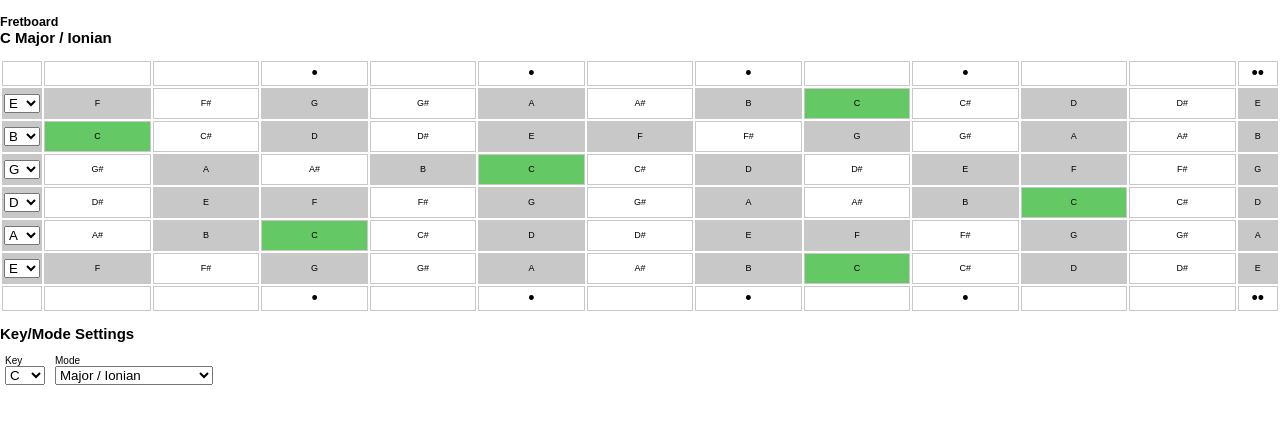
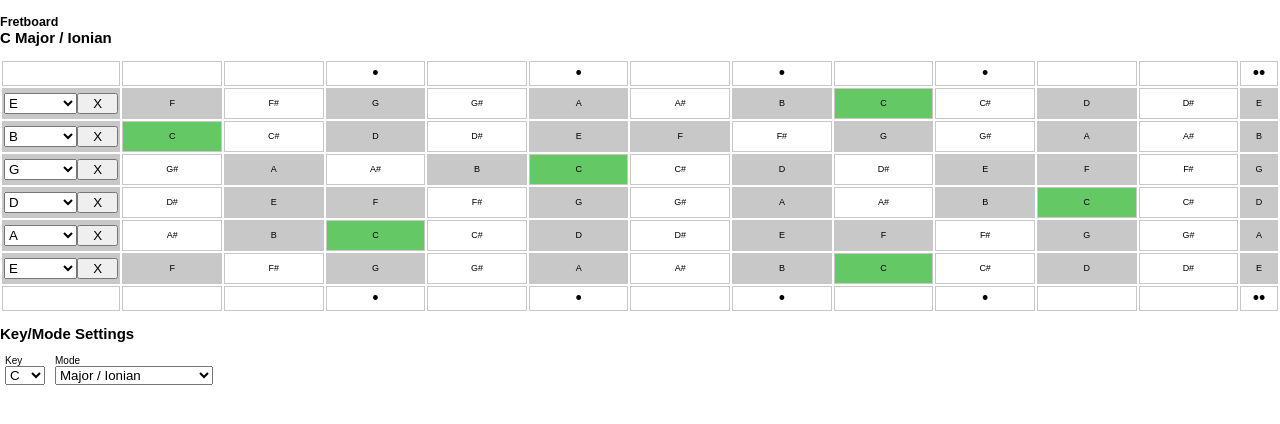
Before and after one commit to samhain13/fretscale-view, a React (Create React App) app: page / in a window 1280 px wide. Shown: the top 424 px of the page. Built offline with nearby package versions, Linux system fonts and the light colour scheme.

Commit message:
added remove tuning method; buggy

```diff
--- a/src/index.css
+++ b/src/index.css
@@ -17,6 +17,16 @@ body {
     display: inline-block;
     padding: 0px 5px;
 }
+.tuner-form {
+    display: flex;
+    width: 100%;
+}
+.tuner-form > select {
+    flex-grow: 2;
+}
+.tuner-form > input {
+    flex-grow: 1;
+}
 
 #fretboard table {
     font-size: 0.9em;
@@ -30,7 +40,6 @@ body {
     height: 3em;
     width: 3em;
 }
-#fretboard td:first-child,
 #fretboard td:last-child {
     width: 1em;
 }
@@ -38,6 +47,3 @@ body {
     font-size: 2em;
     height: 1em;
 }
-#fretboard td select {
-    width: 100%;
-}
--- a/src/index.js
+++ b/src/index.js
@@ -63,27 +63,38 @@ class Fretboard extends React.Component {
     renderTuner(pitch_name, fret_index, index) {
         let true_index = this.props.app.state.tuning.length - index - 1;
         return(
-            <form action="." method="get">
-                <select id={'tuner' + fret_index} name="tuner">
+            <form action="." method="get" className="tuner-form">
+                <select
+                    id={'tuner' + true_index}
+                    name="tuner"
+                    defaultValue={pitch_name}
+                >
                 {PITCH_NAMES.map((name, pitch_index) =>
                     <option
                         key={pitch_index}
-                        selected={(name === pitch_name) ? 'selected' : false}
                         onClick={
-                            () =>
-                            this.props.app.applyTuning(true_index, name)
+                            () => this.props.app.applyTuning(true_index, name)
                         }
                     >
                         {name}
                     </option>
                 )}
                 </select>
+                <input
+                    type="button"
+                    value="X"
+                    onClick={
+                        () => this.props.app.removeTuning(true_index)
+                    }
+                />
             </form>
         );
     }
 
     render() {
         let strings = this.props.app.state.tuning.slice().reverse();
+        console.log(strings);
+
         return(
             <section id="fretboard">
                 <h2>
@@ -112,8 +123,8 @@ class KeyModeSettings extends React.Component {
             <section id="key-settings">
                 <h2>Key/Mode Settings</h2>
                 <form action="." method="get">
-                    <div class="form-group">
-                        <label for="choose-Key">Key</label>
+                    <div className="form-group">
+                        <label htmlFor="choose-Key">Key</label>
                         <br />
                         <select id="choose-key" name="choose-key">
                         {PITCH_NAMES.map((name, index) =>
@@ -127,8 +138,8 @@ class KeyModeSettings extends React.Component {
                         )}
                         </select>
                     </div>
-                    <div class="form-group">
-                        <label for="choose-mode">Mode</label>
+                    <div className="form-group">
+                        <label htmlFor="choose-mode">Mode</label>
                         <br />
                         <select id="choose-mode" name="choose-mode">
                         {FORMULAE.map((item, index) =>
@@ -216,6 +227,12 @@ class FretScaleApp extends React.Component {
         return pitches;
     }
 
+    removeTuning(index) {
+        let tuning = this.state.tuning.slice();
+        tuning.splice(index, 1);
+        this.setState({tuning: tuning});
+    }
+
     render() {
         return(
             <div id="fretscale-app">
```
